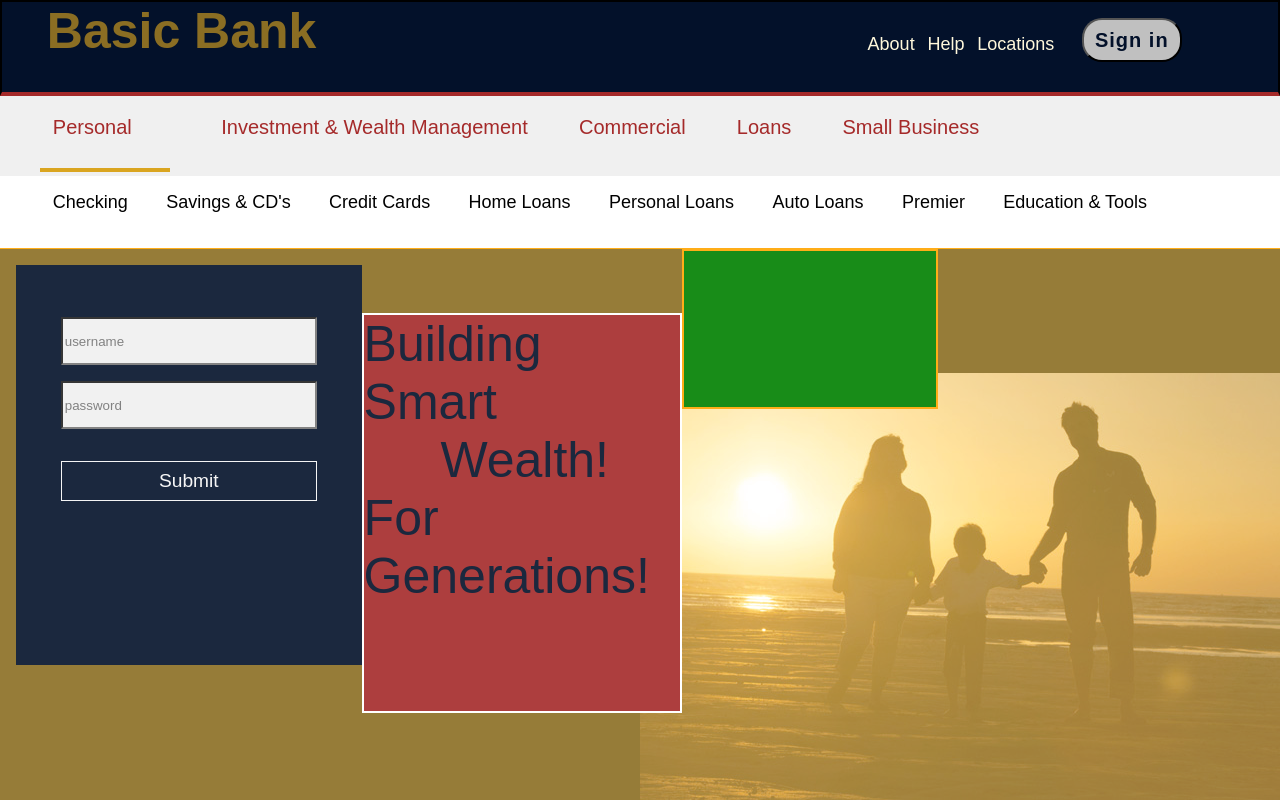
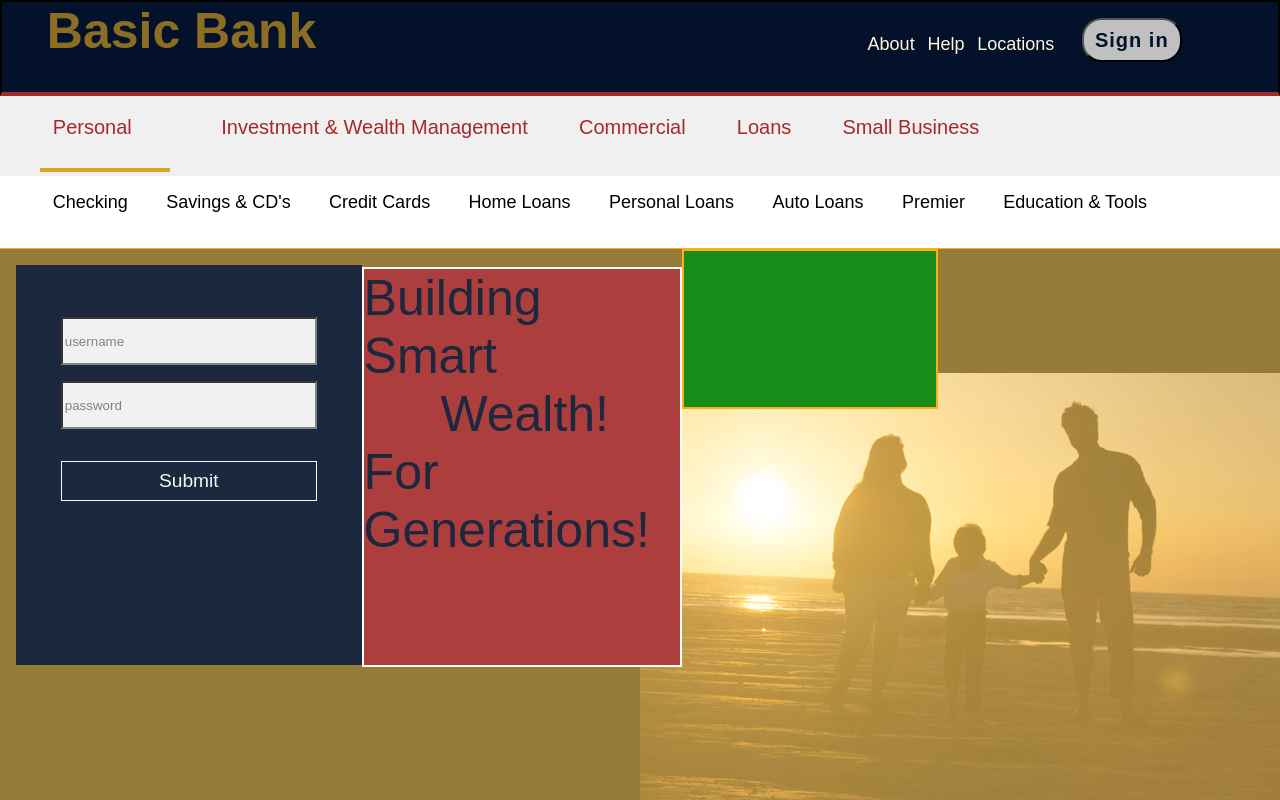
Before and after one commit to cyberstizz/basicbank, a React (Create React App) app: page / in a window 1280 px wide. Built offline with nearby package versions, Linux system fonts and the light colour scheme.

Commit message:
changed height again

```diff
--- a/src/Home.css
+++ b/src/Home.css
@@ -143,7 +143,7 @@ margin-left: 1vw;
 }
 
 .sloganSection{
-    margin-top: 8vh;
+    margin-top: 2.3vh;
     height: 50vh;
     width: 25vw;
     border: solid 2px white;
```
